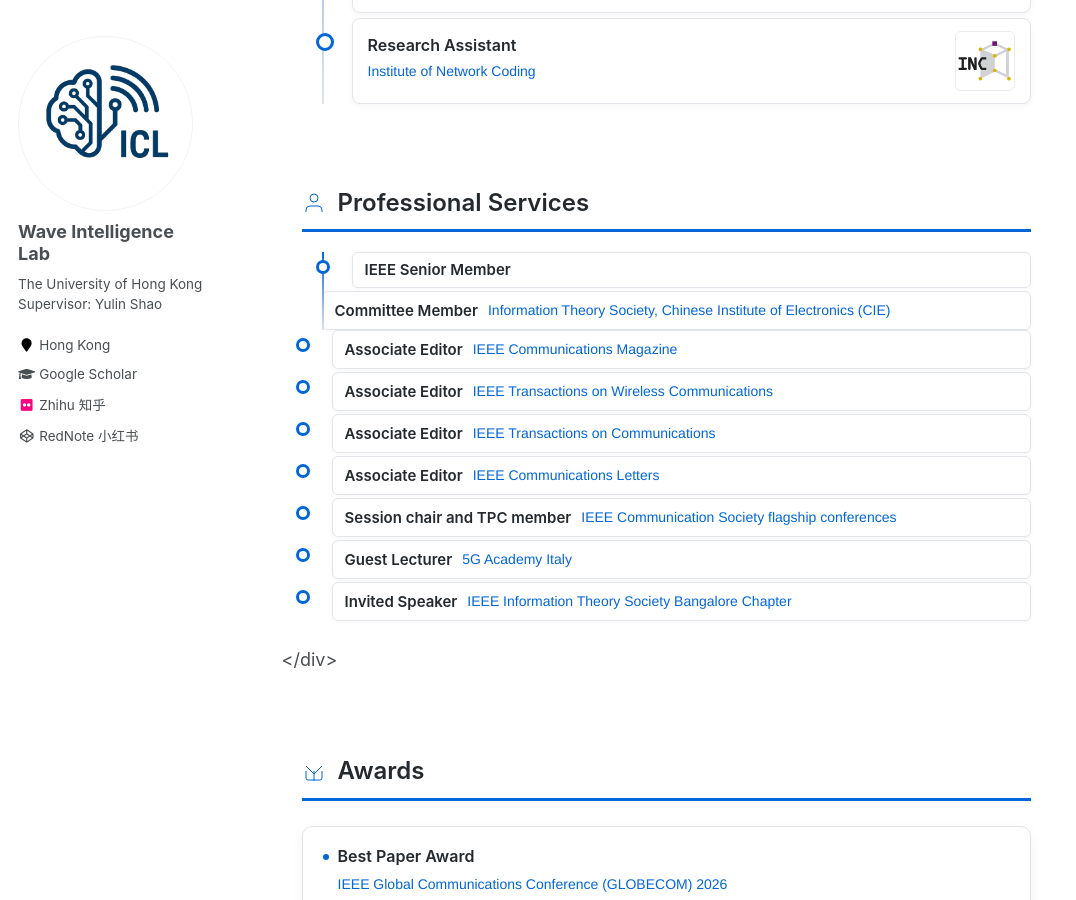
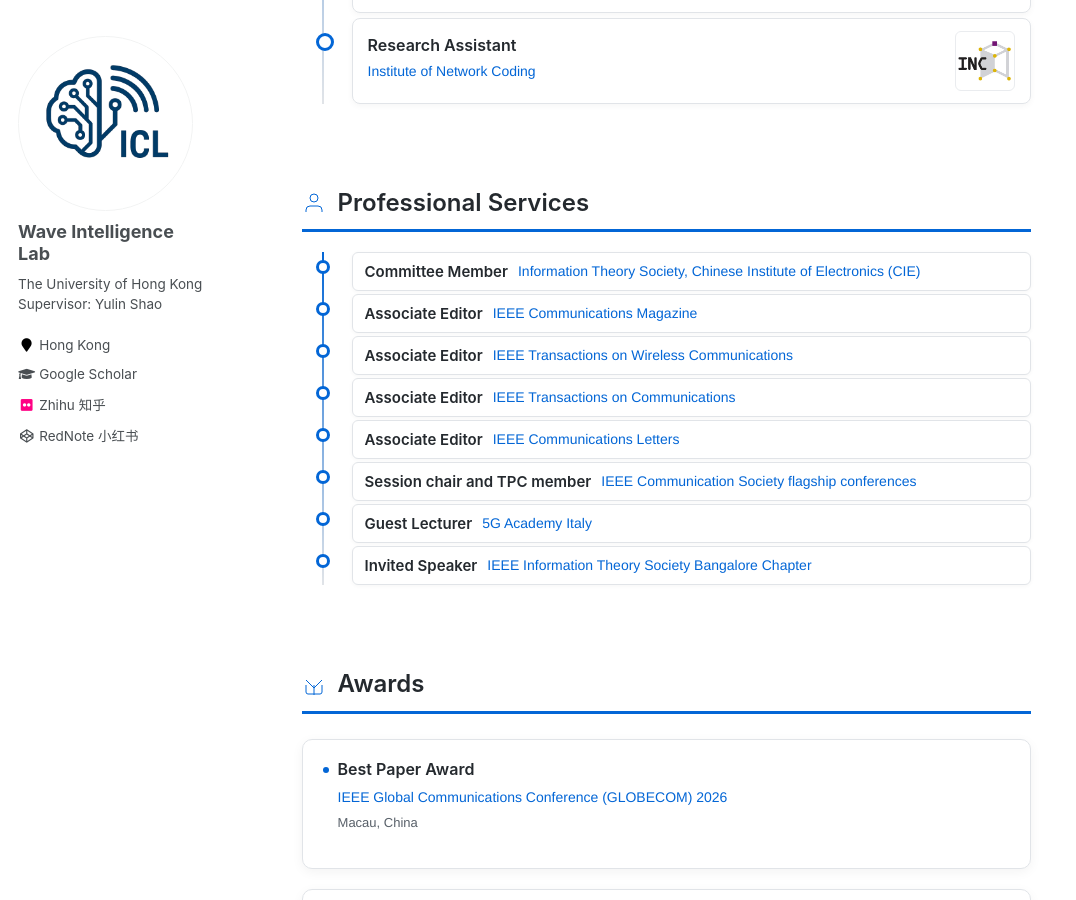
Before and after one commit to hku-icl/hku-icl.github.io, a Jekyll site: the page built from _pages/about.md, in a window 1280 px wide and 900 px high, scrolled down 1587 px. Shown: the whole window, without its empty margins (0-1076 px from the left). Built offline with Jekyll 4.4.1, drawn with Linux system fonts in a browser that asks for light colours.

Commit message:
Update about.md

```diff
--- a/_pages/about.md
+++ b/_pages/about.md
@@ -238,19 +238,6 @@ I received my B.S. and M.S. degrees (Hons.) in Communications and Information En
 
     <div style="position: relative; margin-bottom: 3px; margin-left: 30px;">
       <div style="position: absolute; left: -36px; top: 8px; width: 14px; height: 14px; background: white; border: 3px solid #0366d6; border-radius: 50%; z-index: 2;"></div>
-
-    <!-- 服务 -1 -->
-      <div style="background: white; border: 1px solid #e1e4e8; border-radius: 6px; padding: 8px 12px; box-shadow: 0 1px 4px rgba(0,0,0,0.04);">
-        <div style="display: flex; align-items: center; justify-content: space-between;">
-          <div style="flex-grow: 1;">
-            <div style="display: flex; align-items: center;">
-              <h3 style="margin: 0; color: #24292e; font-size: 15px; font-weight: 600; margin-right: 10px;"> IEEE Senior Member</h3>
-              <p style="margin: 0; color: #0366d6; font-size: 14px; font-weight: 500;"></p>
-            </div>
-          </div>
-        </div>
-      </div>
-    </div>
 
     <!-- 服务 0 -->
       <div style="background: white; border: 1px solid #e1e4e8; border-radius: 6px; padding: 8px 12px; box-shadow: 0 1px 4px rgba(0,0,0,0.04);">
```
